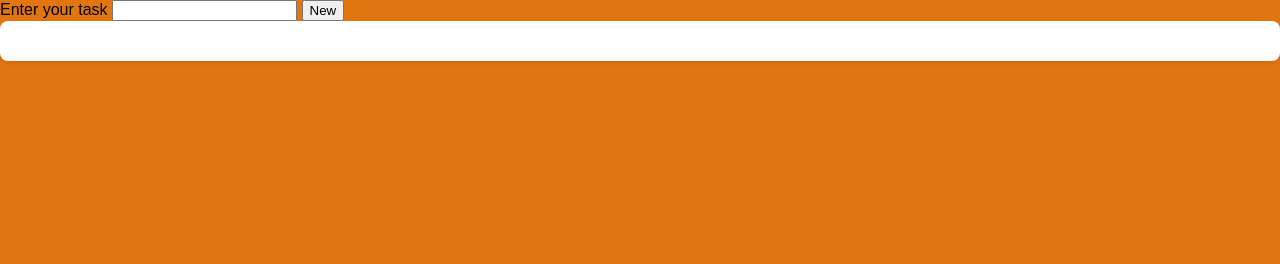
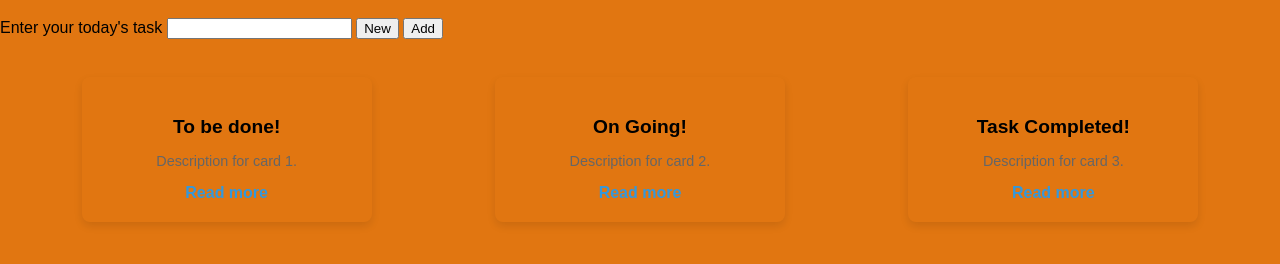
Before and after one commit to pranitrathod/Task-scheduler, a plain HTML site: page index.html in a window 1280 px wide. Drawn offline with Linux system fonts and the light colour scheme.

Commit message:
designed card!

```diff
--- a/app.js
+++ b/app.js
@@ -1,24 +1,46 @@
-const card=document.querySelector('ul');
+const card=document.getElementsByClassName('container')[0];
 const NewButton=document.getElementById("btn-new");
+const addButton=document.getElementById('add-btn');
+// const div=document.getElementById("cd");
+addButton.addEventListener('click',()=>{
 
-const div=document.getElementById("cd");
-NewButton.addEventListener('click',()=>{
-    // const ul=document.createElement('ul');
-    const outInput=document.getElementsByClassName("form-input")[0];
-    const input=document.createElement('input');
-    const daysLabel=document.createElement("label");
-    const dates=new Date();
-    const shortingDate={weekday:'short',month:'short',day:'numeric',year:'numeric'};
-    const formattedDate=dates.toLocaleDateString('en-US',shortingDate);
+    // const div1=document.createElement("div");
+    // const div2=document.createElement('div');
+    // const div3=document.createElement('div');
 
-    daysLabel.innerText=formattedDate;
-    const tasklabel=document.createElement('label');
-    tasklabel.innerText=outInput.value;
-    input.type="checkbox";
-    div.className="cd";
-    div.append(daysLabel);
-    div.append(tasklabel);
-    div.append(input);
-
-
+    // div1.classList="box";
+    // div2.classList="box";
+    // div3.classList="box";
+    // card.append(div1);
+    // card.append(div2);
+    // card.append(div3);
 })
+//     addButton.addEventListener('click',()=>{
+//     // const ul=document.createElement('ul');
+//     const outInput=document.getElementsByClassName("form-input")[0];
+//     const input=document.createElement('input');
+//     const daysLabel=document.createElement("label");
+//     const dates=new Date();
+//     const shortingDate={weekday:'short',month:'short',day:'numeric',year:'numeric'};
+//     const formattedDate=dates.toLocaleDateString('en-US',shortingDate);
+//
+//     daysLabel.innerText=formattedDate;
+//     const tasklabel=document.createElement('label');
+//     tasklabel.innerText=outInput.value;
+//     input.type="checkbox";
+//     div.className="cd";
+//     div.append(daysLabel);
+//     div.append(tasklabel);
+//     div.append(input);
+// })
+//
+// const outInput=document.getElementsByClassName("form-input")[0];
+// const input=document.createElement('input');
+// const daysLabel=document.createElement("label");
+// const dates=new Date();
+// const shortingDate={weekday:'short',month:'short',day:'numeric',year:'numeric'};
+// const formattedDate=dates.toLocaleDateString('en-US',shortingDate);
+// daysLabel.innerText=formattedDate;
+// const tasklabel=document.createElement('label');
+// tasklabel.innerText=outInput.value;
+// input.type="checkbox";
--- a/index.html
+++ b/index.html
@@ -6,17 +6,48 @@
     <link rel="stylesheet" href="style.css">
     <script src="app.js" defer></script>
 </head>
-<body>
+<body><br>
 
 <div class="input-group mb-3">
-  <span class="input-group-text" id="inputGroup-sizing-default">Enter your task</span>
+  <span class="input-group-text" id="inputGroup-sizing-default">Enter your today's task</span>
   <input type="text" class="form-input" aria-label="Sizing example input" aria-describedby="inputGroup-sizing-default"></input>
-<button id="btn-new">New</button>
+<button id="btn-new">New</button> <button id="add-btn">Add</button>
+</div>
+<br>
+
+<div class="container">
+    <div class="card">
+        <div class="card-content">
+            <h3>To be done!</h3>
+            <p>Description for card 1.</p>
+            <label>Read more</label>
+        </div>
+    </div>
+    <div class="card">
+<!--        <img src="https://via.placeholder.com/150" alt="Card Image">-->
+        <div class="card-content">
+            <h3>On Going!</h3>
+            <p>Description for card 2.</p>
+            <label>Read more</label>
+        </div>
+    </div>
+    <div class="card">
+<!--        <img src="https://via.placeholder.com/150" alt="Card Image">-->
+        <div class="card-content">
+            <h3>Task Completed!</h3>
+            <p>Description for card 3.</p>
+            <label>Read more</label>
+        </div>
+    </div>
 </div>
 
-<div id="cd">
-  <!-- <label for="checkbox">Check this:</label>
-  <input type="checkbox" id="checkbox"> -->
-</div>
+
+
+<!--<div class="container">-->
+<!--    <div class="box"></div>-->
+<!--    <div class="box"></div>-->
+<!--    <div class="box"></div>-->
+<!--</div>-->
+
 </body>
 </html>
--- a/style.css
+++ b/style.css
@@ -8,12 +8,49 @@ body {
     background-color: rgb(225, 118, 17)
   }
 
-  #cd {
-    background-color: #fff;
+.container {
+    display: flex;
+    justify-content: space-around;
+    align-items: center;
+    margin: 20px;
+
+}
+
+.card {
+    width: 250px;
+    padding: 20px;
     border-radius: 8px;
-    box-shadow: 0 2px 4px rgba(0, 0, 0, 0.1);
-    padding: 20px;
-    display: flex;
-    flex-direction: column;
+    box-shadow: 0 4px 8px rgba(0, 0, 0, 0.1);
+}
+.card-content {
+    text-align: center;
+}
 
-  }
+.card-content h3 {
+    margin-bottom: 8px;
+    font-size: 1.2em;
+}
+
+.card-content p {
+    color: #666;
+    font-size: 0.9em;
+    margin-bottom: 15px;
+}
+
+.card-content label {
+    text-decoration: none;
+    color: #3498db;
+    font-weight: bold;
+}
+
+
+/*.container {*/
+  /* Set height as per your requirement */
+
+
+/*.box {*/
+/*    width: 100px;*/
+/*    height: 100px;*/
+/*    background-color: #ccc;*/
+/*    border: 1px solid #000;*/
+/*}*/
```
